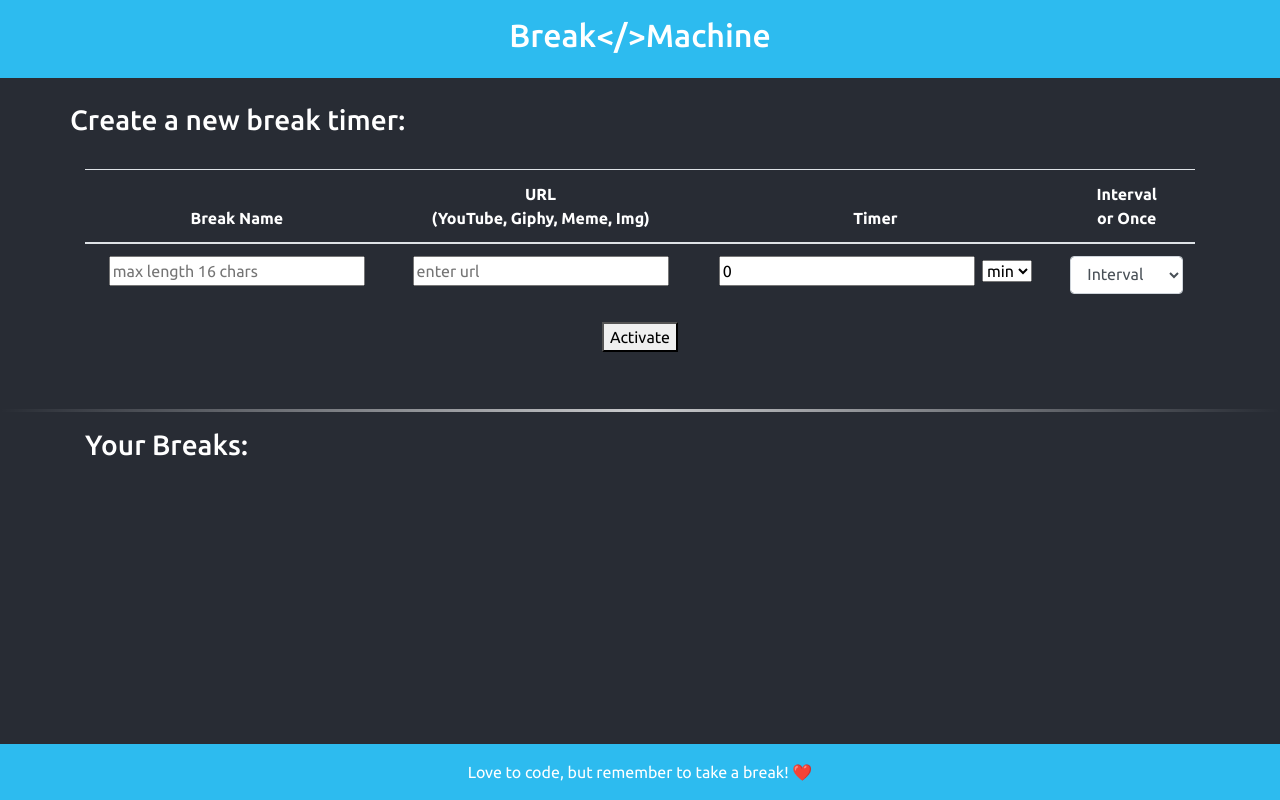
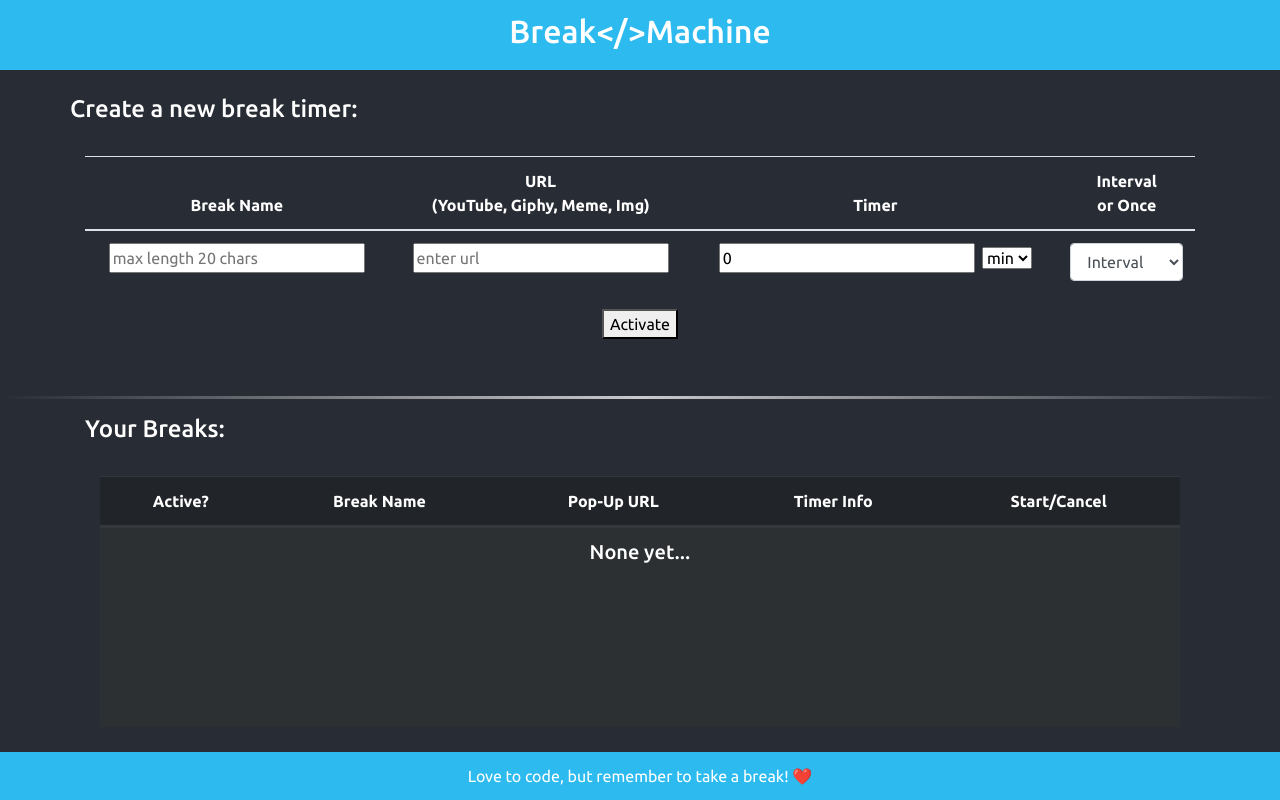
Before and after one commit to Ms-Alex/break-machine, a React (Create React App) app: page / in a window 1280 px wide. Built offline with nearby package versions, Linux system fonts and the light colour scheme.

Commit message:
finished list breaks

```diff
--- a/src/App.css
+++ b/src/App.css
@@ -11,7 +11,7 @@ body {
   right: 0;
   top: 0;
   left: 0;
-  padding: 1rem;
+  padding: 0.75rem;
   background-color: #2dbbef;
   text-align: center;
   font-weight: 700;
@@ -22,7 +22,7 @@ body {
   right: 0;
   bottom: 0;
   left: 0;
-  padding: 1rem;
+  padding: 0.75rem;
   background-color: #2dbbef;
   text-align: center;
 }
@@ -37,6 +37,19 @@ hr {
   padding: 25px 0;
 }
 
-.break-form {
+.break-form, .break-list {
   text-align: center;
 }
+
+.break-list thead {
+  display: table;
+  width: 100%;
+}
+
+.break-list tbody {
+  overflow:auto;
+	overflow-x:hidden;
+	display:block;
+  width:100%;
+  height: 200px;
+}
--- a/src/App.js
+++ b/src/App.js
@@ -10,14 +10,23 @@ class App extends Component {
     breaks: []
   }
 
+  // breakObj = {name, url, timer, minOrSec, timerMilli, timerType, active}
+  addNewBreak = (obj) => {
+    let stateCopy = [...this.state.breaks]
+    this.setState({
+      breaks: [...stateCopy, obj]
+    });
+  }
+
   render() {
+    console.log(this.state);
     return (
       <div className="conainer">
         <Header />
 
-        <NewBreak />
+        <NewBreak addNewBreak={this.addNewBreak} />
         <hr />
-        <YourBreaks />
+        <YourBreaks breaks={this.state.breaks} />
 
         <Footer />
       </div>
--- a/src/components/NewBreak.js
+++ b/src/components/NewBreak.js
@@ -1,12 +1,12 @@
 import React from 'react';
 import BreakForm from '../containers/BreakForm';
 
-const NewBreak = () => {
+const NewBreak = ({ addNewBreak }) => {
     return (
         <div className="container new-break">
-            <h3>Create a new break timer:</h3>
+            <h4>Create a new break timer:</h4>
             <br />
-            <BreakForm />
+            <BreakForm addNewBreak={addNewBreak}  />
         </div>
     );
 }
--- a/src/components/YourBreaks.js
+++ b/src/components/YourBreaks.js
@@ -1,10 +1,12 @@
 import React from 'react';
+import BreakList from '../containers/BreakList';
 
-const YourBreaks = () => {
+const YourBreaks = ({ breaks }) => {
     return (
         <div className="container your-breaks">
-            <h3>Your Breaks:</h3>
-
+            <h4>Your Breaks:</h4>
+            <br />
+            <BreakList breaks={breaks} />
         </div>
     );
 }
--- a/src/containers/BreakForm.js
+++ b/src/containers/BreakForm.js
@@ -5,9 +5,9 @@ class BreakForm extends Component {
         name: '',
         url: '',
         timer: 0,
-        minOrSec: '',
+        minOrSec: 'min',
         timerMilli: 0,
-        timerType: ''
+        timerType: 'interval'
     }
 
     onChange = (e) => {
@@ -19,15 +19,14 @@ class BreakForm extends Component {
     onSubmit = (e) => {
         e.preventDefault();
         this.changeToMilliSec();
-        // console.log(this.state);
-        this.setState({
-            name: '',
-            url: '',
-            timer: 0,
-            minOrSec: '',
-            timerMilli: 0,
-            timerType: ''
-        });
+    }
+
+    createBreak = () => {
+        console.log(this.state);
+        let stateCopy = {...this.state};
+        stateCopy.active = 'Yes';
+        this.props.addNewBreak(stateCopy);
+        this.resetState();
     }
 
     changeToMilliSec = () => {
@@ -39,7 +38,18 @@ class BreakForm extends Component {
         }
         this.setState({
             timerMilli: timeInMilli
-        }, () => console.log(this.state));
+        }, () => this.createBreak());
+    }
+
+    resetState = () => {
+        this.setState({
+            name: '',
+            url: '',
+            timer: 0,
+            minOrSec: 'min',
+            timerMilli: 0,
+            timerType: 'interval'
+        });
     }
 
     render() {
@@ -60,13 +70,14 @@ class BreakForm extends Component {
                         <tbody>
                             <tr>
                                 <td>
-                                    <input type="text" placeholder="max length 16 chars" maxLength="16" required name="name" value={this.state.name} onChange={(e) => this.onChange(e)} />
+                                    <input type="text" placeholder="max length 20 chars" maxLength="20" required name="name" value={this.state.name} onChange={(e) => this.onChange(e)} />
                                 </td>
                                 <td>
                                     <input type="text" placeholder="enter url" required name="url" value={this.state.url} onChange={(e) => this.onChange(e)} />
                                 </td>
                                 <td>
                                     <input placeholder="time" type="number" min="1" required name="timer" value={this.state.timer} onChange={(e) => this.onChange(e)} /> &nbsp;
+
                                     <select name="minOrSec" value={this.state.minOrSec} onChange={(e) => this.onChange(e)}>
                                         <option value="min">min</option>
                                         <option value="sec">sec</option>
@@ -77,7 +88,7 @@ class BreakForm extends Component {
                                         <option value="interval">
                                             Interval
                                         </option>
-                                        <option className="once">
+                                        <option value="once">
                                             Once
                                         </option>
 
--- a/src/containers/BreakList.js
+++ b/src/containers/BreakList.js
@@ -0,0 +1,83 @@
+import React, { Component } from 'react';
+
+class BreakList extends Component {
+
+    buttonType = (breakObj) => {
+        if(breakObj.active === 'Yes'){
+            return <button>Cancel</button>
+        }
+        return <button>Start</button>
+    }
+
+    mapBreaks = (arr) => {
+        return arr.map( (b, i) => (<tr key={i}>
+            <td>
+                {b.active}
+            </td>
+            <td>
+                {b.name}
+            </td>
+            <td>
+                {b.url}
+            </td>
+            <td>
+                {b.timer} {b.minOrSec}, {b.timerType}
+            </td>
+            <td>
+                {this.buttonType(b)}
+            </td>
+
+        </tr>));
+    }
+
+    renderBreakList = (arr) => {
+        if(arr.length === 0){
+            return (
+                <tr>
+                    <td colSpan="5" style={{textAlign: 'center', width: 1400, height: 200}}>
+                        <h5>None yet...</h5>
+                    </td>
+                </tr>
+            )
+        }
+        return this.mapBreaks(arr)
+    }
+
+    render() {
+        return (
+            <div className="container break-list">
+
+                <table className="table table-striped table-dark">
+                    <thead>
+                        <tr>
+                            <th>
+                                Active?
+                            </th>
+                            <th>
+                                Break Name
+                            </th>
+                            <th>
+                                Pop-Up URL
+                            </th>
+                            <th>
+                                Timer Info
+                            </th>
+                            <th>
+                                Start/Cancel
+                            </th>
+                        </tr>
+
+                    </thead>
+                    <tbody>
+                            {this.renderBreakList(this.props.breaks)}
+                            {/* {this.mapBreaks(this.props.breaks)} */}
+
+                    </tbody>
+                </table>
+
+            </div>
+        );
+    }
+}
+
+export default BreakList;
```
